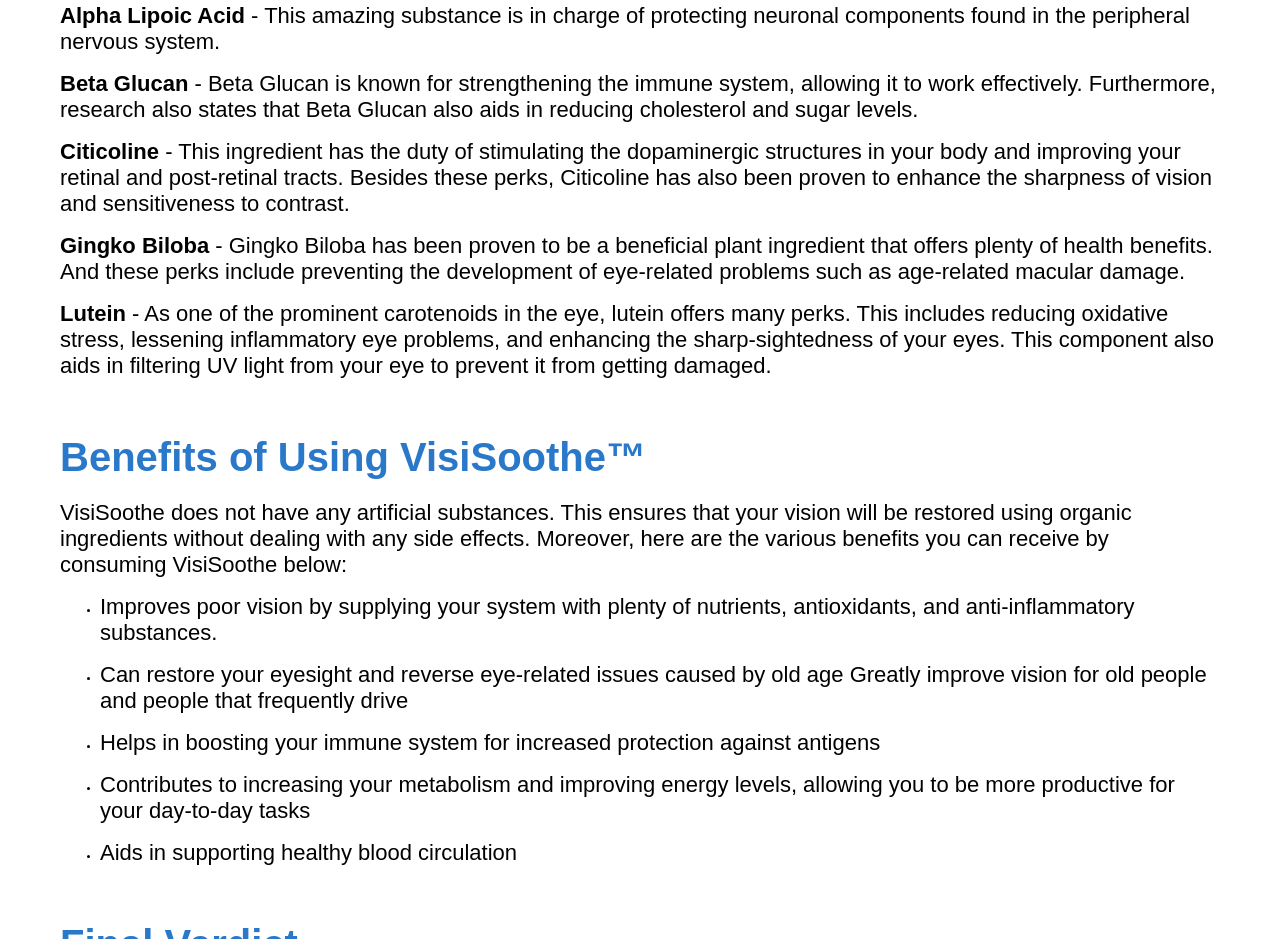
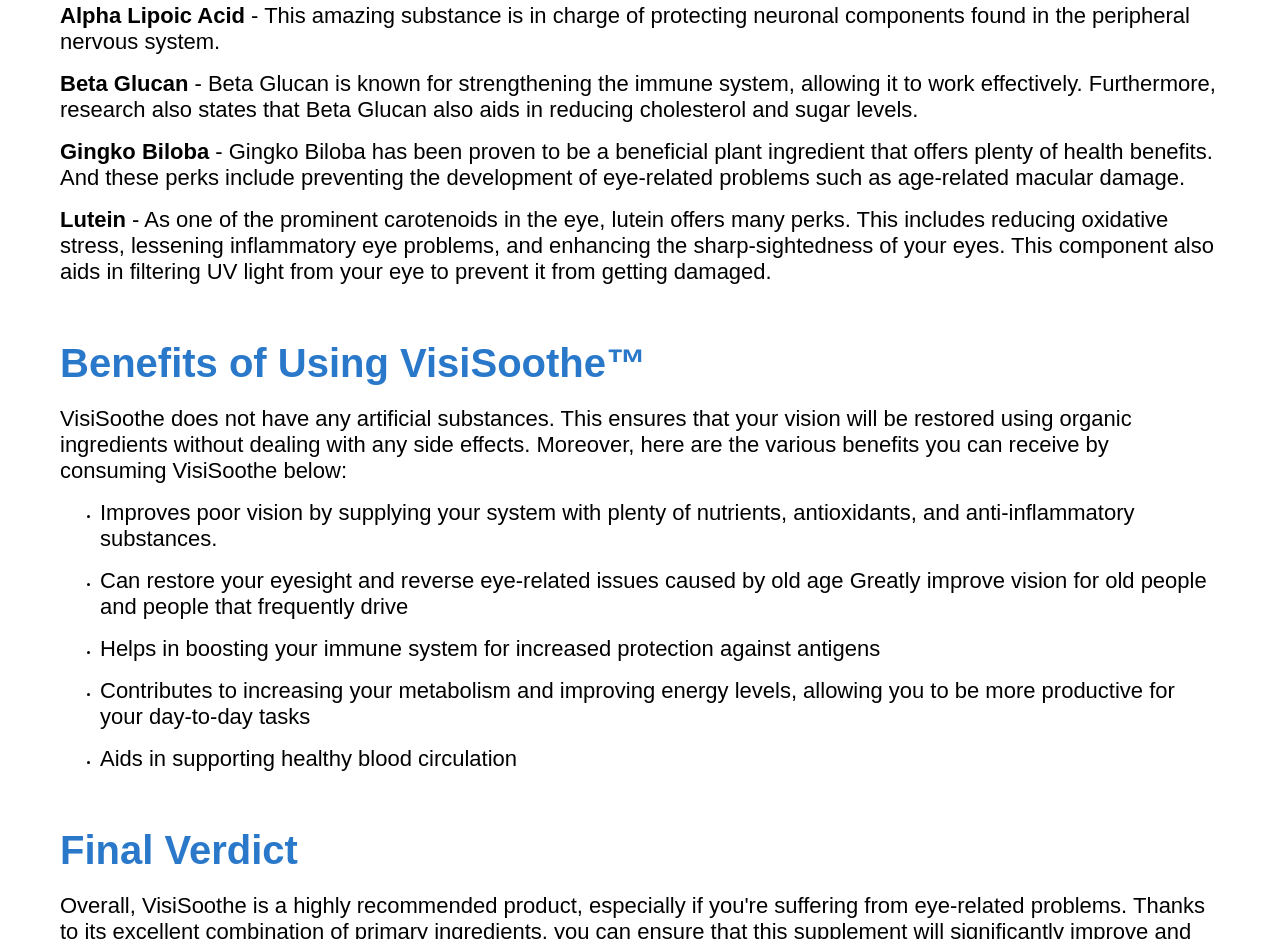
Before and after one commit to kelvenAdm/newoffer.store, a plain HTML site: page visisoothes/index.html in a window 1280 px wide. Shown: the part 2139-3078 px from the top of the page. Drawn offline with Linux system fonts and the light colour scheme.

Commit message:
Update index.html

```diff
--- a/visisoothes/index.html
+++ b/visisoothes/index.html
@@ -82,7 +82,7 @@
                     <p><b>Beta Glucan</b> - Beta Glucan is known for strengthening the immune system, allowing it to work effectively. Furthermore, research also states that Beta Glucan also aids in reducing cholesterol and sugar levels.</p>
                 </li>
                 <li class="ingredients__list-item">
-                    <p><b>Citicoline</b> - This ingredient has the duty of stimulating the dopaminergic structures in your body and improving your retinal and post-retinal tracts. Besides these perks, Citicoline has also been proven to enhance the sharpness of vision and sensitiveness to contrast.</p>
+
                 </li>
                 <li class="ingredients__list-item">
                     <p><b>Gingko Biloba</b> - Gingko Biloba has been proven to be a beneficial plant ingredient that offers plenty of health benefits. And these perks include preventing the development of eye-related problems such as age-related macular damage.</p>
```
